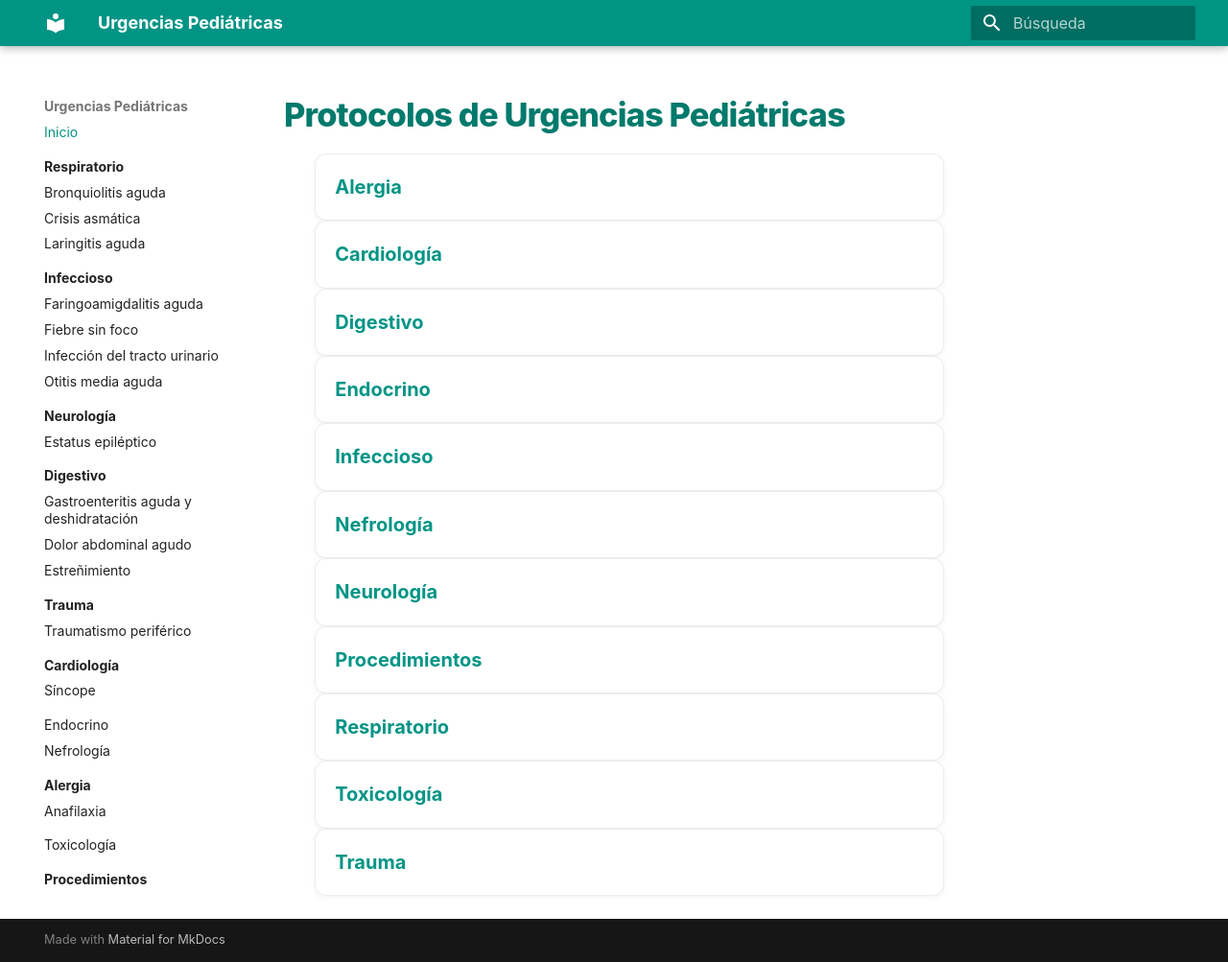
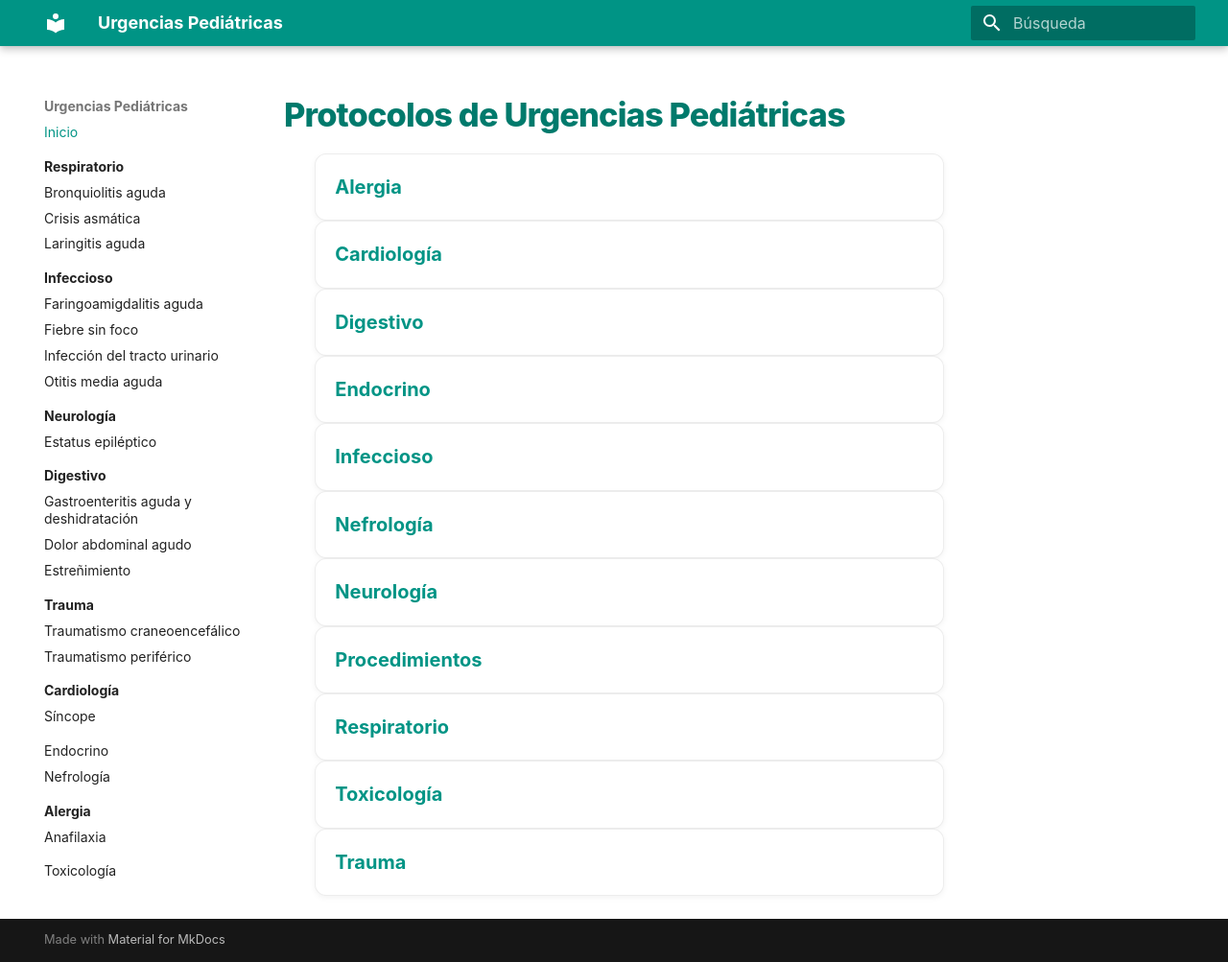
Before and after one commit to gonzaloares/urgencias-pediatricas, an MkDocs documentation site: the page built from docs/index.md, in a window 1280 px wide and 1003 px high. Shown: the whole window at 96% size. Built offline with MkDocs 1.6.1 and Material for MkDocs 9.7.7, drawn with Linux system fonts in a browser that asks for light colours.

Commit message:
Incluye TCE en la navegación

```diff
--- a/mkdocs.yml
+++ b/mkdocs.yml
@@ -36,6 +36,7 @@ nav:
       - Estreñimiento: digestivo/estrenimiento.md
   - Trauma:
       - trauma/index.md
+      - Traumatismo craneoencefálico: trauma/traumatismo-craneoencefalico.md
       - Traumatismo periférico: trauma/traumatismo-periferico.md
   - Cardiología:
       - cardiologia/index.md
```
